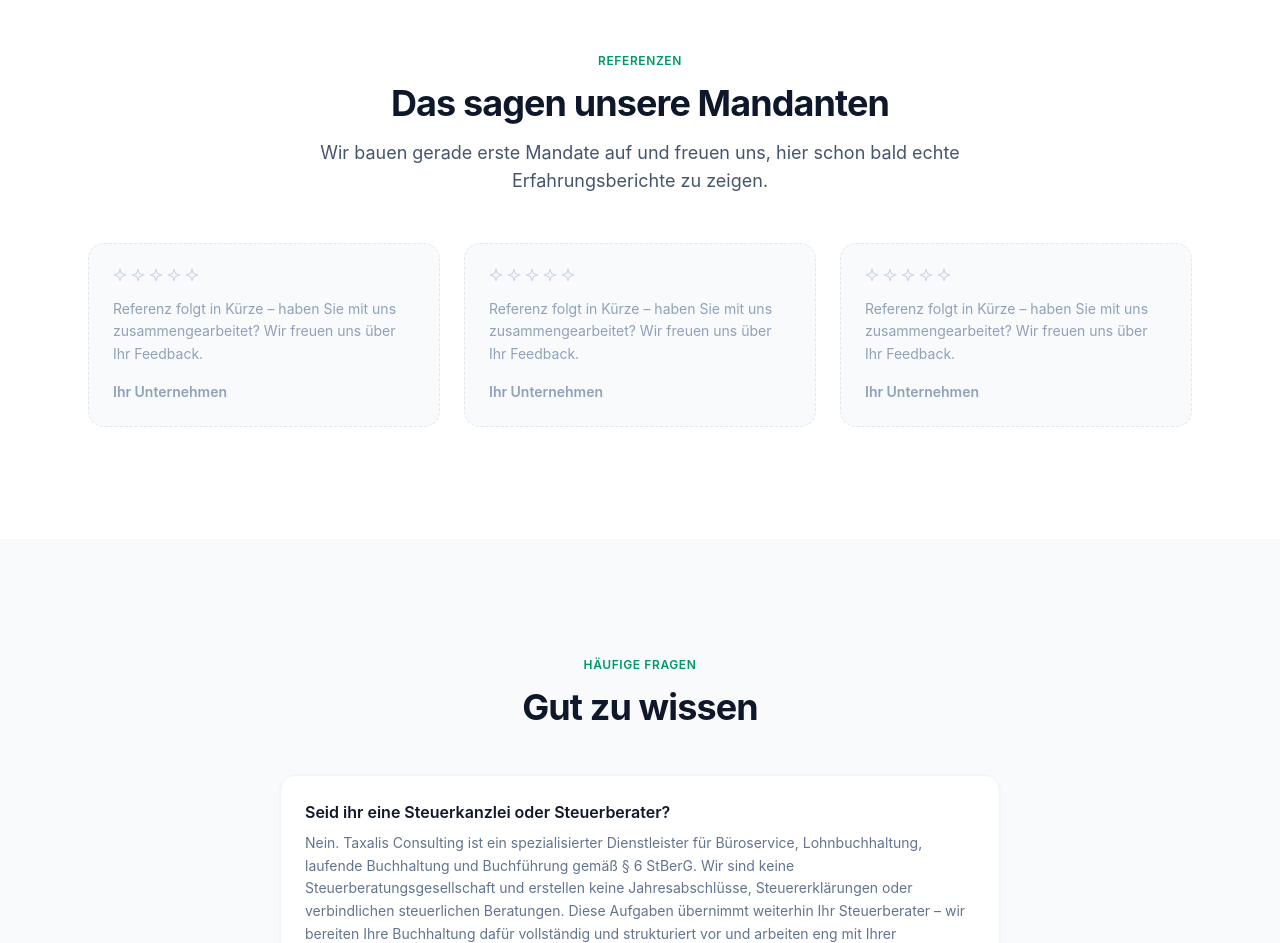
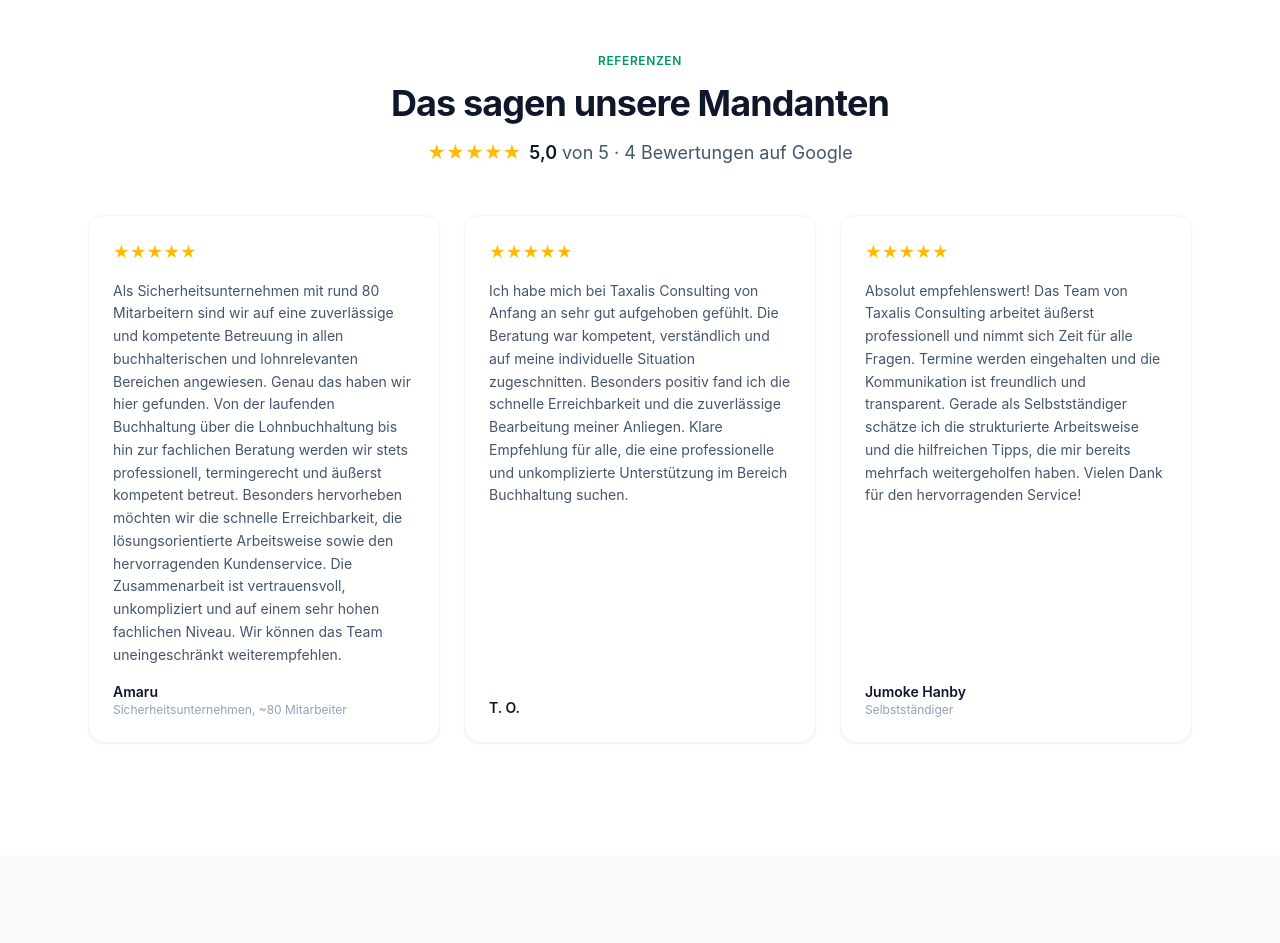
Before and after one commit to Taxalis/Taxalis, a Next.js app: page / in a window 1280 px wide. Shown: the part 4840-5783 px from the top of the page. Built offline with nearby package versions, Linux system fonts and the light colour scheme.

Commit message:
Echte Google-Bewertungen + Rating-Schema

```diff
--- a/app/layout.tsx
+++ b/app/layout.tsx
@@ -1,5 +1,6 @@
 import type { Metadata } from "next";
 import { Analytics } from "@vercel/analytics/next";
+import { testimonials, reviewStats } from "@/app/lib/testimonials";
 import "./globals.css";
 
 const jsonLd = {
@@ -51,6 +52,21 @@
       { "@type": "Offer", itemOffered: { "@type": "Service", name: "Jahresabschluss-Vorbereitung Berlin", url: "https://www.taxalis-consulting.de/leistungen/jahresabschluesse" } },
     ],
   },
+  aggregateRating: {
+    "@type": "AggregateRating",
+    ratingValue: reviewStats.average.toFixed(1),
+    reviewCount: reviewStats.count,
+    bestRating: 5,
+    worstRating: 1,
+  },
+  review: testimonials
+    .filter((t) => t.text)
+    .map((t) => ({
+      "@type": "Review",
+      author: { "@type": "Person", name: t.name },
+      reviewRating: { "@type": "Rating", ratingValue: t.rating, bestRating: 5 },
+      reviewBody: t.text,
+    })),
 };
 
 export const metadata: Metadata = {
--- /dev/null
+++ b/app/lib/testimonials.ts
@@ -0,0 +1,35 @@
+export interface Testimonial {
+  name: string;
+  rating: number; // 1–5
+  text?: string;
+  meta?: string;
+}
+
+/** Aggregierte Google-Bewertung (für Schema & Anzeige). */
+export const reviewStats = { average: 5.0, count: 4, source: "Google" };
+
+/** Echte Google-Bewertungen von Mandanten. */
+export const testimonials: Testimonial[] = [
+  {
+    name: "Amaru",
+    rating: 5,
+    meta: "Sicherheitsunternehmen, ~80 Mitarbeiter",
+    text: "Als Sicherheitsunternehmen mit rund 80 Mitarbeitern sind wir auf eine zuverlässige und kompetente Betreuung in allen buchhalterischen und lohnrelevanten Bereichen angewiesen. Genau das haben wir hier gefunden. Von der laufenden Buchhaltung über die Lohnbuchhaltung bis hin zur fachlichen Beratung werden wir stets professionell, termingerecht und äußerst kompetent betreut. Besonders hervorheben möchten wir die schnelle Erreichbarkeit, die lösungsorientierte Arbeitsweise sowie den hervorragenden Kundenservice. Die Zusammenarbeit ist vertrauensvoll, unkompliziert und auf einem sehr hohen fachlichen Niveau. Wir können das Team uneingeschränkt weiterempfehlen.",
+  },
+  {
+    name: "T. O.",
+    rating: 5,
+    text: "Ich habe mich bei Taxalis Consulting von Anfang an sehr gut aufgehoben gefühlt. Die Beratung war kompetent, verständlich und auf meine individuelle Situation zugeschnitten. Besonders positiv fand ich die schnelle Erreichbarkeit und die zuverlässige Bearbeitung meiner Anliegen. Klare Empfehlung für alle, die eine professionelle und unkomplizierte Unterstützung im Bereich Buchhaltung suchen.",
+  },
+  {
+    name: "Jumoke Hanby",
+    rating: 5,
+    meta: "Selbstständiger",
+    text: "Absolut empfehlenswert! Das Team von Taxalis Consulting arbeitet äußerst professionell und nimmt sich Zeit für alle Fragen. Termine werden eingehalten und die Kommunikation ist freundlich und transparent. Gerade als Selbstständiger schätze ich die strukturierte Arbeitsweise und die hilfreichen Tipps, die mir bereits mehrfach weitergeholfen haben. Vielen Dank für den hervorragenden Service!",
+  },
+  {
+    name: "Fabi Zeixa",
+    rating: 5,
+    meta: "Local Guide",
+  },
+];
--- a/app/page.tsx
+++ b/app/page.tsx
@@ -5,6 +5,7 @@
 import { Nav, Footer } from "@/app/components/Nav";
 import Icon, { IconName } from "@/app/components/Icon";
 import { services } from "@/app/lib/services";
+import { testimonials, reviewStats } from "@/app/lib/testimonials";
 import { faqItems } from "@/app/lib/faq";
 import LeadForm from "@/app/components/LeadForm";
 import { Reveal, DELAYS } from "@/app/components/Reveal";
@@ -387,24 +388,29 @@
                 <h2 className="mt-3 text-3xl font-bold tracking-tight text-slate-900 sm:text-4xl">
                   Das sagen unsere Mandanten
                 </h2>
-                <p className="mt-4 text-lg text-slate-600">
-                  Wir bauen gerade erste Mandate auf und freuen uns, hier schon bald echte Erfahrungsberichte zu zeigen.
-                </p>
+                <div className="mt-4 flex flex-wrap items-center justify-center gap-2 text-lg text-slate-600">
+                  <span className="text-amber-400" aria-hidden>★★★★★</span>
+                  <span>
+                    <strong className="font-semibold text-slate-900">
+                      {reviewStats.average.toLocaleString("de-DE", { minimumFractionDigits: 1 })}
+                    </strong>{" "}
+                    von 5 · {reviewStats.count} Bewertungen auf {reviewStats.source}
+                  </span>
+                </div>
               </div>
             </Reveal>
             <div className="mt-12 grid gap-6 sm:grid-cols-2 lg:grid-cols-3">
-              {[0, 1, 2].map((i) => (
-                <Reveal key={i} className={DELAYS[i % 3]}>
-                  <div className="flex h-full flex-col rounded-2xl border border-dashed border-slate-200 bg-slate-50 p-6">
-                    <div className="mb-4 flex gap-1 text-slate-300">
-                      {Array.from({ length: 5 }).map((_, s) => (
-                        <Icon key={s} name="sparkle" size={14} />
-                      ))}
+              {testimonials.filter((t) => t.text).map((t, i) => (
+                <Reveal key={t.name} className={DELAYS[i % 3]}>
+                  <div className="flex h-full flex-col rounded-2xl border border-slate-100 bg-white p-6 shadow-sm shadow-slate-200/40">
+                    <div className="mb-4 text-amber-400" aria-label={`${t.rating} von 5 Sternen`}>
+                      {"★".repeat(t.rating)}
                     </div>
-                    <p className="flex-1 text-sm leading-relaxed text-slate-400">
-                      Referenz folgt in Kürze – haben Sie mit uns zusammengearbeitet? Wir freuen uns über Ihr Feedback.
-                    </p>
-                    <div className="mt-4 text-sm font-semibold text-slate-400">Ihr Unternehmen</div>
+                    <p className="flex-1 text-sm leading-relaxed text-slate-600">{t.text}</p>
+                    <div className="mt-4">
+                      <div className="text-sm font-semibold text-slate-900">{t.name}</div>
+                      {t.meta && <div className="text-xs text-slate-400">{t.meta}</div>}
+                    </div>
                   </div>
                 </Reveal>
               ))}
```
